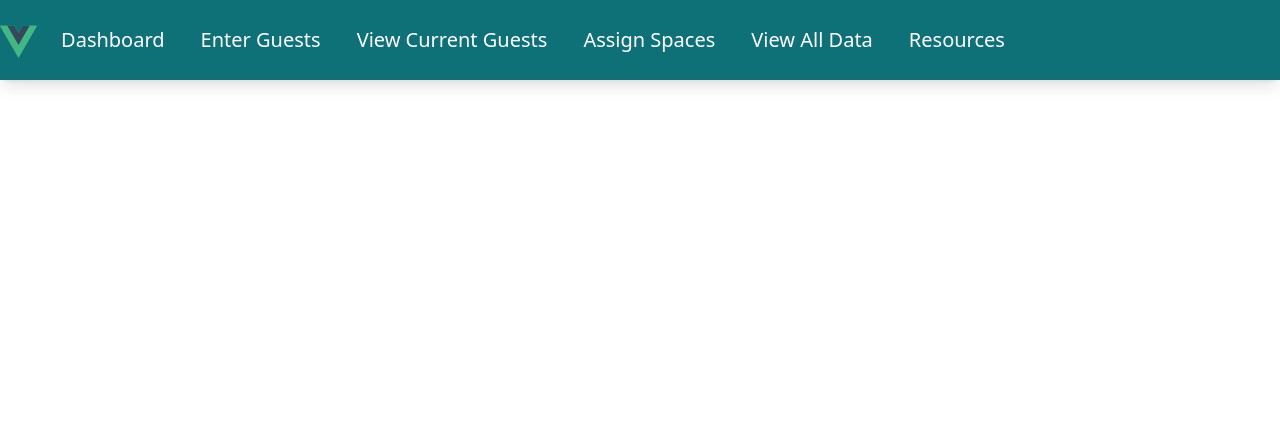
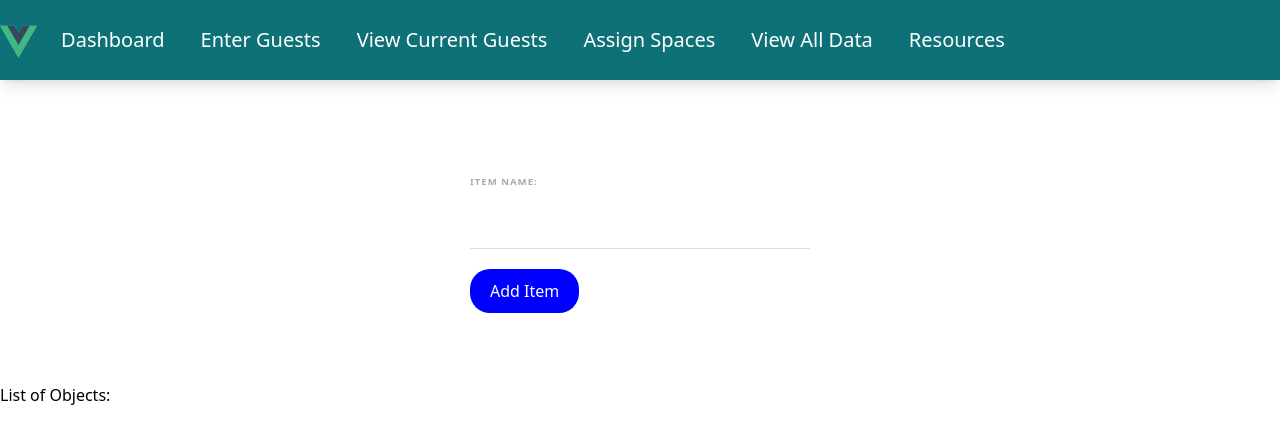
Before and after one commit to 423s24/Group_3, a Vue app in the folder warming-shelter/: page /enterguests in a window 1280 px wide. Shown: the top 444 px of the page. Built offline with nearby package versions, Linux system fonts and the light colour scheme; sample sign-in values are in the browser's storage.

Commit message:
started work on guest entry

```diff
--- a/warming-shelter/package.json
+++ b/warming-shelter/package.json
@@ -12,7 +12,7 @@
     "axios": "^1.6.7",
     "vue": "^3.3.11",
     "vue-router": "^4.2.5",
-    "vuex": "^4.1.0"
+    "vuex": "^4.0.2"
   },
   "devDependencies": {
     "@vitejs/plugin-vue": "^4.5.2",
--- a/warming-shelter/src/views/EnterGuests.vue
+++ b/warming-shelter/src/views/EnterGuests.vue
@@ -1,10 +1,57 @@
 <template>
     <Header />
+
+    <div>
+    <form @submit.prevent="addItem">
+      <label for="itemName">Item Name:</label>
+      <input type="text" id="itemName" v-model="newItemName" required />
+
+      <!-- <label for="itemValue">Item Value:</label>
+      <input type="number" id="itemValue" v-model="newItemValue" required /> -->
+
+      <button type="submit">Add Item</button>
+    </form>
+
+    <h2>List of Objects:</h2>
+    <ul class="flex">
+      <li v-for="item in itemList" :key="item.id">
+        <div class="inline-block p-4 m-4 bg-blue-500 hover:bg-blue-700 text-white font-bold rounded cursor-pointer">{{ item.name }}</div>
+      </li>
+    </ul>
+  </div>
 </template>
 
 <script>
     import Header from '../components/Header.vue'
     export default {
+        data() {
+            return {
+                newItemName: '',
+                newItemValue: '',
+                itemList: []
+            };
+        },
+        methods: {
+            addItem() {
+            // Ensure both fields are filled before adding the item
+            if (this.newItemName) {
+                // Create a new object and add it to the list
+                const newItem = {
+                    id: Date.now(), // Use a timestamp as a simple unique identifier
+                    name: this.newItemName,
+                    //value: this.newItemValue
+                };
+
+                this.itemList.push(newItem);
+
+                // Clear input fields after adding an item
+                this.newItemName = '';
+                //this.newItemValue = '';
+                } else {
+                    alert('Please ente.');
+                }
+        }
+  },
         name: 'EnterGuests',
         components:{
             Header
```
Also changed, not shown: 1 other file (tests, documents, lock files or other folders).
